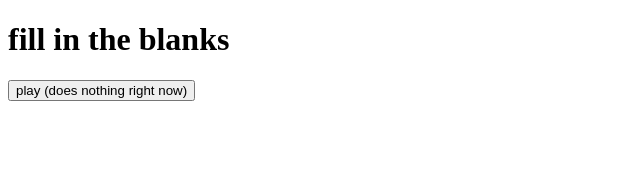
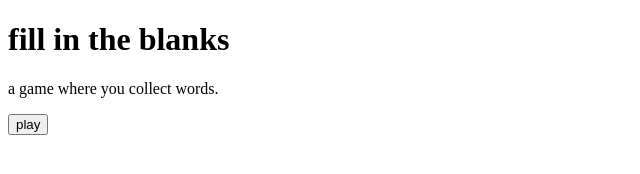
Before and after one commit to Supernoodles99/fill-in-the-blanks, a plain HTML site: page index.html in a window 1280 px wide. Shown: the whole page, without its empty margins (0-640 px from the left). Drawn offline with Linux system fonts and the light colour scheme.

Commit message:
added id to play button

```diff
--- a/index.html
+++ b/index.html
@@ -5,6 +5,7 @@
   </head>
   <body>
     <h1>fill in the blanks</h1>
-    <button>play (does nothing right now)</button>
+    <p>a game where you collect words.</p>
+    <button id="playButton">play</button>
   </body>
 </html>
```
